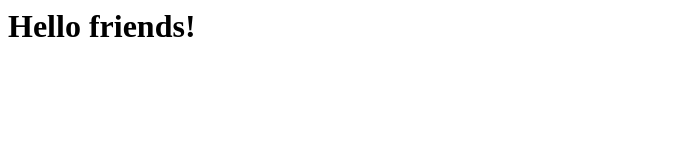
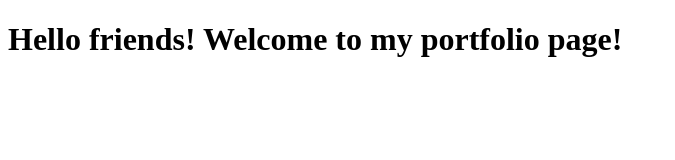
Before and after one commit to dustinle721/Dustin-s-portfolio, a plain HTML site: page index.html in a window 1280 px wide. Shown: the whole page, without its empty margins (0-675 px from the left). Drawn offline with Linux system fonts and the light colour scheme.

Commit message:
Update index.html

```diff
--- a/index.html
+++ b/index.html
@@ -1 +1,7 @@
-<h1>Hello friends!</h1>
+<!doctype html> <!--starts HTML code-->
+<html lang="en">
+<head>
+<meta charset="utf-8">
+<title>Dustin's Portfolio</title> <!--Displays this title in the tab-->
+
+<h1>Hello friends! Welcome to my portfolio page!</h1>
```
